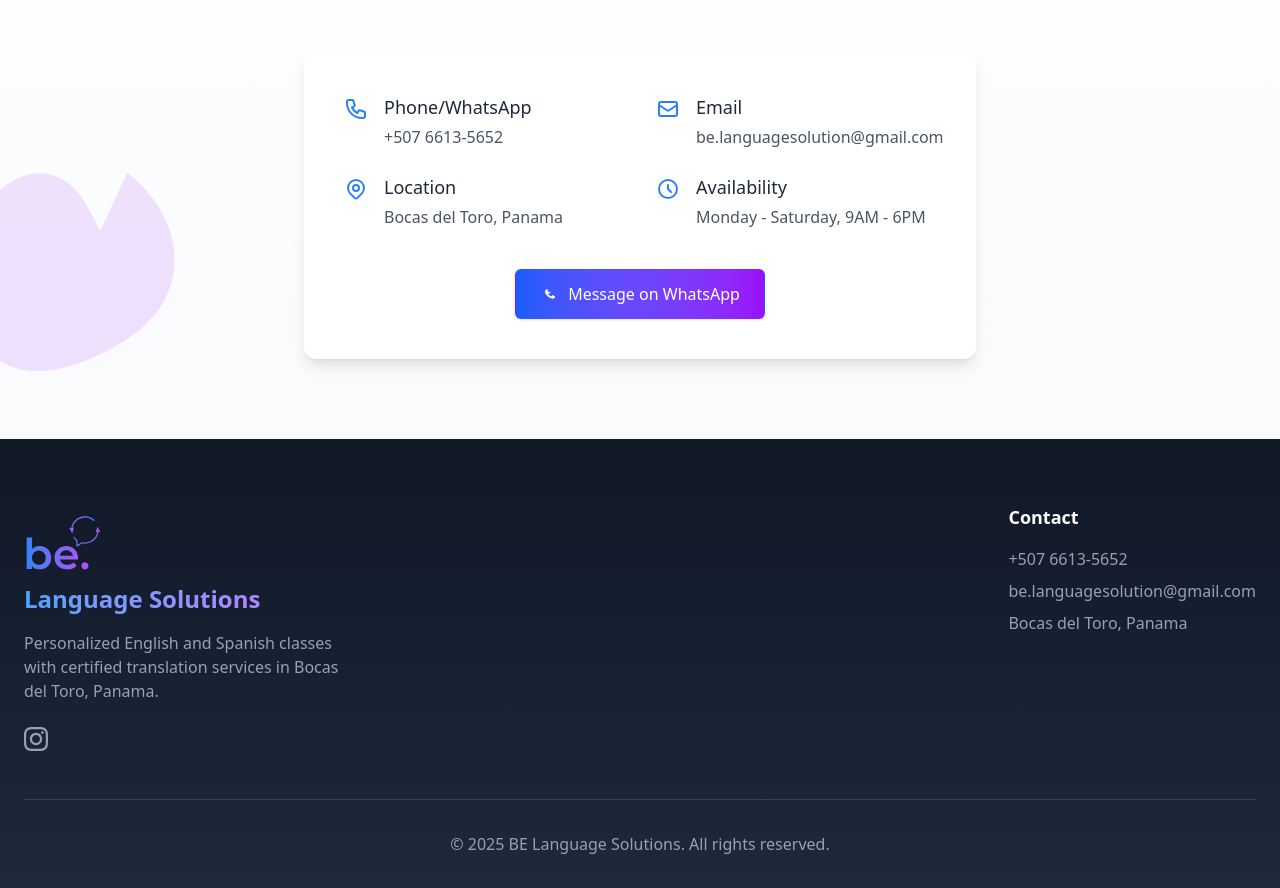
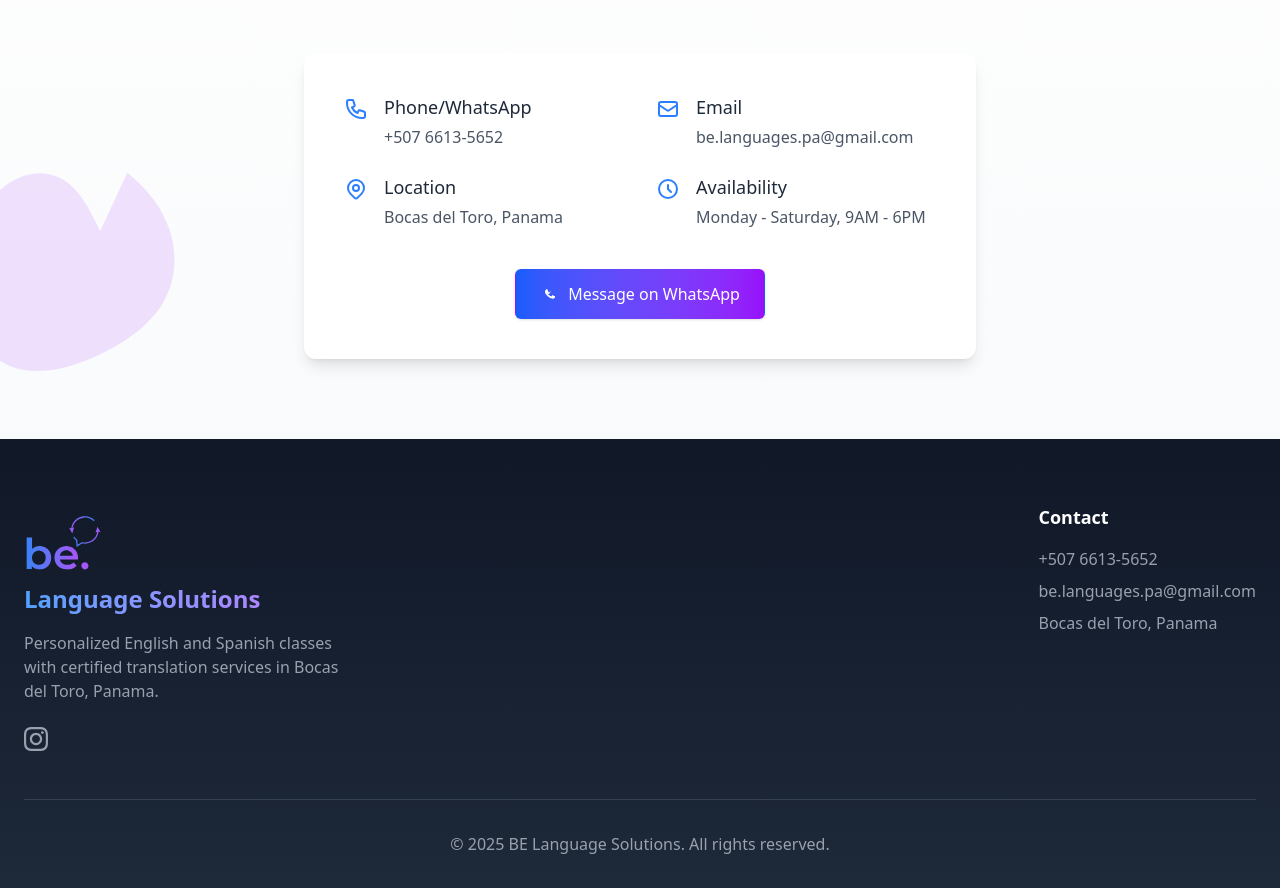
Before and after one commit to Jeejee2064/Be-Languages, a Next.js app: page / in a window 1280 px wide. Shown: the part 5947-6835 px from the top of the page. Built offline with nearby package versions, Linux system fonts and the light colour scheme.

Commit message:
first commit

```diff
--- a/src/app/page.js
+++ b/src/app/page.js
@@ -813,7 +813,7 @@ export default function Home() {
               </div>
               <div className="ml-4">
                 <h3 className="text-lg font-medium text-gray-800">Email</h3>
-                <p className="mt-1 text-gray-600">be.languagesolution@gmail.com</p>
+                <p className="mt-1 text-gray-600">be.languages.pa@gmail.com</p>
               </div>
             </div>
 
@@ -884,7 +884,7 @@ export default function Home() {
               <h4 className="text-lg font-semibold mb-4 text-white">Contact</h4>
               <ul className="space-y-2">
                 <li className="text-gray-400">+507 6613-5652</li>
-                <li className="text-gray-400">be.languagesolution@gmail.com</li>
+                <li className="text-gray-400">be.languages.pa@gmail.com</li>
                 <li className="text-gray-400">Bocas del Toro, Panama</li>
               </ul>
             </div>
```
